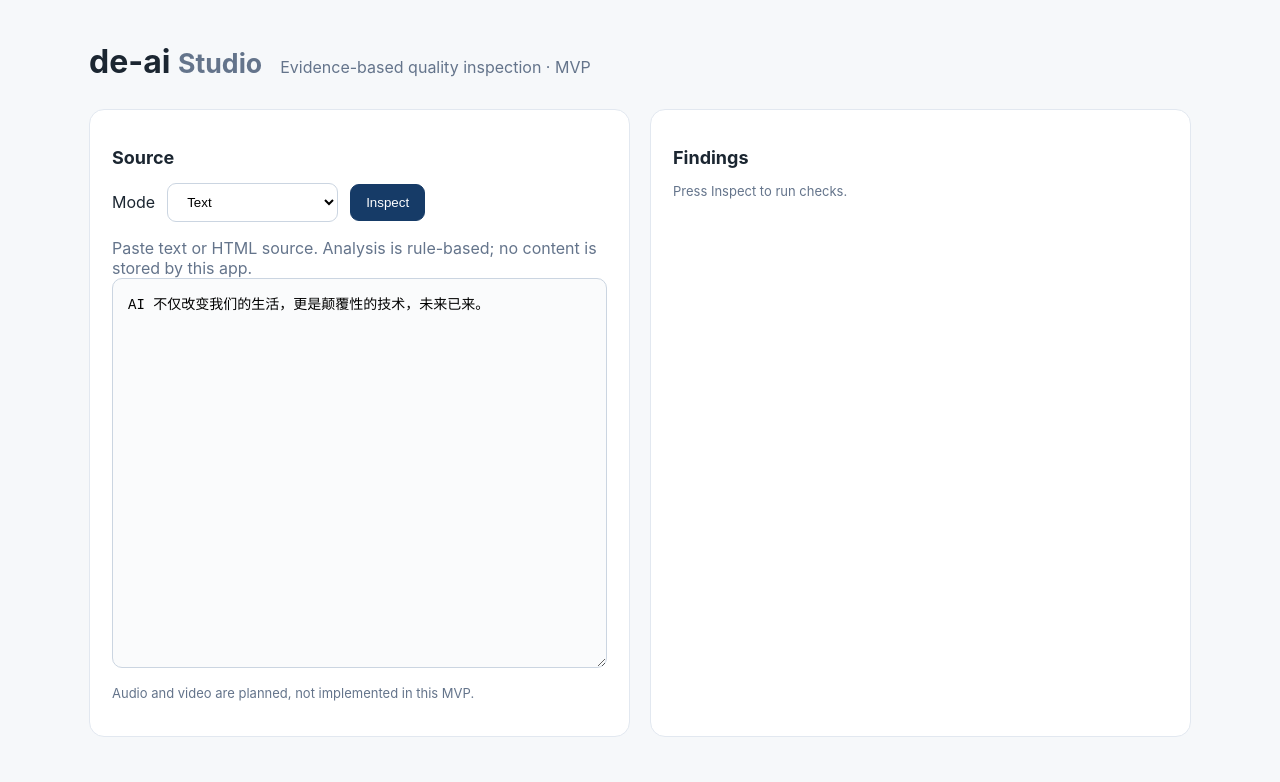
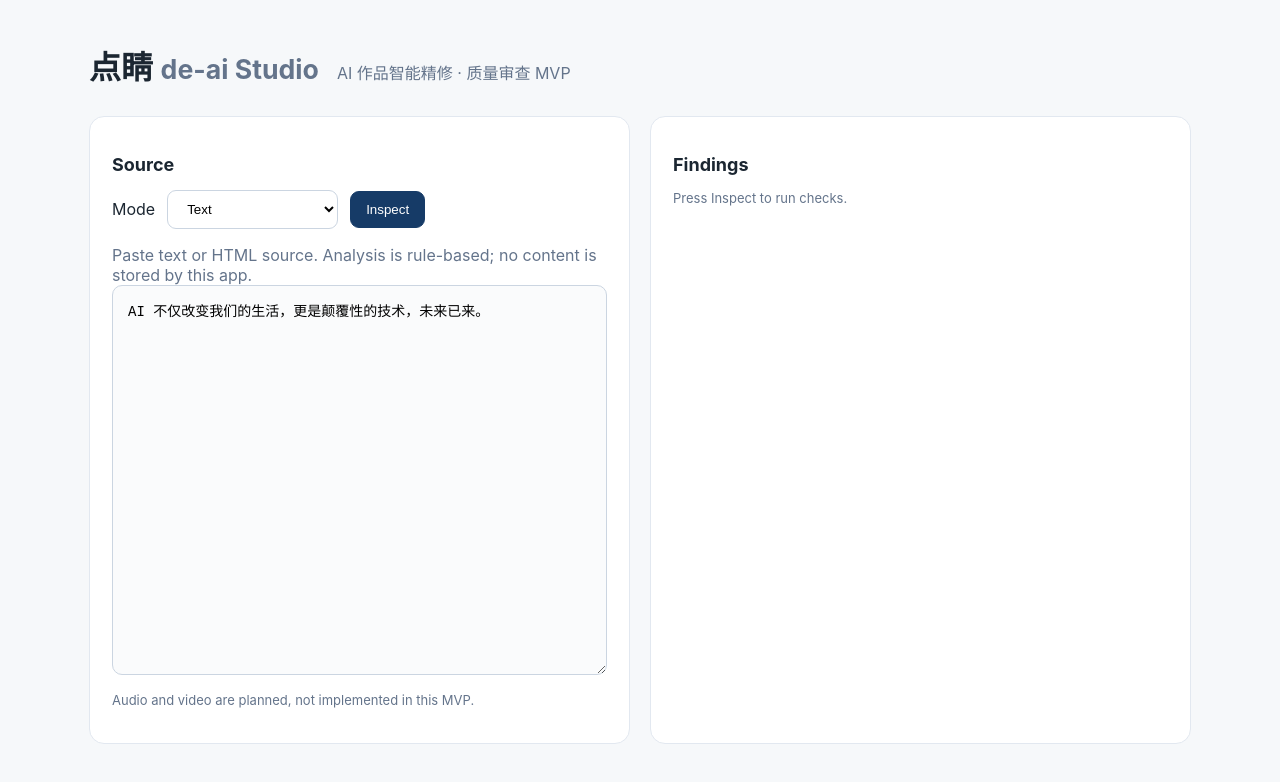
Before and after one commit to gaolei8888/de-ai, a plain HTML site: page web/index.html in a window 1280 px wide. Drawn offline with Linux system fonts and the light colour scheme.

Commit message:
docs(brand): name product 点睛 de-ai

```diff
--- a/web/index.html
+++ b/web/index.html
@@ -1,5 +1,5 @@
 <!doctype html>
-<html lang="en"><head><meta charset="utf-8"><meta name="viewport" content="width=device-width,initial-scale=1"><title>de-ai Studio — Inspector MVP</title>
+<html lang="en"><head><meta charset="utf-8"><meta name="viewport" content="width=device-width,initial-scale=1"><title>点睛 de-ai — Inspector MVP</title>
 <style>
 :root{font-family:Inter,system-ui,-apple-system,sans-serif;color:#1b2631;background:#f6f8fa}
 *{box-sizing:border-box}body{margin:0}.shell{max-width:1150px;margin:42px auto;padding:0 24px}header{display:flex;align-items:baseline;gap:18px;margin-bottom:28px}h1{font-size:32px;margin:0}h2{font-size:18px}small,.sub{color:#64748b}main{display:grid;grid-template-columns:1fr 1fr;gap:20px}.panel{background:white;border:1px solid #e2e8f0;border-radius:15px;padding:22px;min-width:0}
@@ -8,7 +8,7 @@ textarea{width:100%;height:390px;resize:vertical;font:14px/1.6 ui-monospace,SFMo
 .issue{border-left:3px solid #e0a450;background:#fbfcfd;border-radius:5px;padding:12px;margin:12px 0}.issue.major{border-left-color:#d66c6c}.issue strong{display:block}.issue code{display:block;white-space:pre-wrap;overflow-wrap:anywhere;margin:7px 0}.status{font-size:13px;color:#64748b}#results{max-height:530px;overflow:auto}#results p{line-height:1.5}
 @media(max-width:760px){main{grid-template-columns:1fr}.shell{margin-top:24px;padding:0 12px}textarea{height:290px}}
 </style></head>
-<body><div class="shell"><header><h1>de-ai <small>Studio</small></h1><span class="sub">Evidence-based quality inspection · MVP</span></header>
+<body><div class="shell"><header><h1>点睛 <small>de-ai Studio</small></h1><span class="sub">AI 作品智能精修 · 质量审查 MVP</span></header>
 <main><section class="panel"><h2>Source</h2><div class="controls"><label for="modality">Mode</label><select id="modality"><option value="text">Text</option><option value="ui">Software UI (HTML)</option></select><button id="run">Inspect</button></div>
 <label for="content" class="sub">Paste text or HTML source. Analysis is rule-based; no content is stored by this app.</label>
 <textarea id="content" spellcheck="false">AI 不仅改变我们的生活，更是颠覆性的技术，未来已来。</textarea>
```
